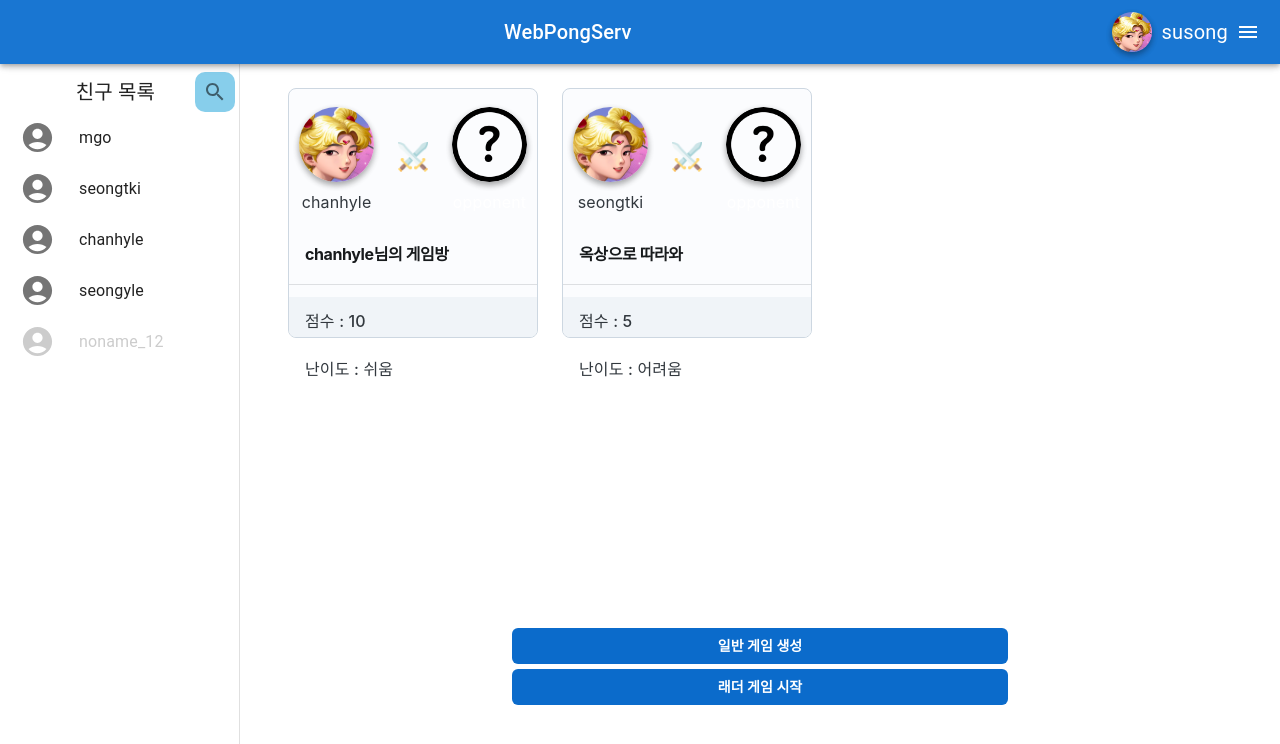
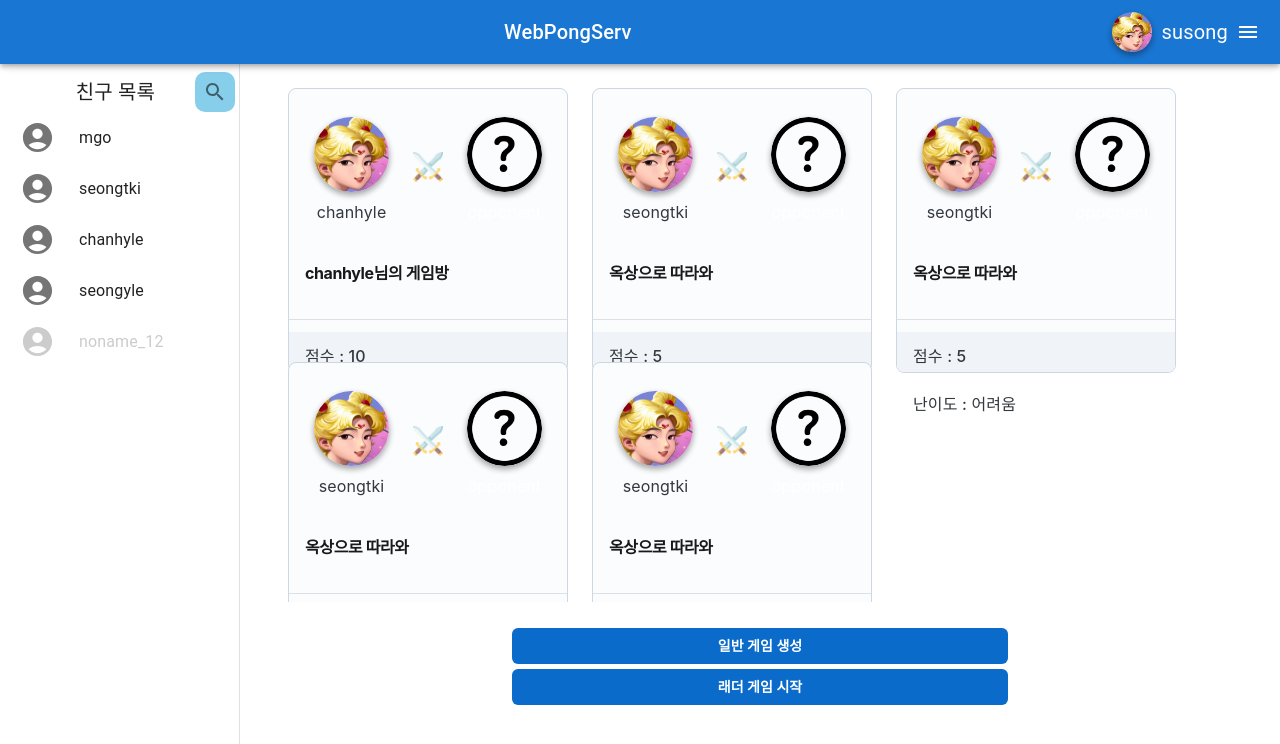
Before and after one commit to webPongServ/pongserv, a React (Create React App) app in the folder frontend/: page /game in a window 1280 px wide. Shown: the top 744 px of the page. Built offline with nearby package versions, Linux system fonts and the light colour scheme.

Commit message:
#30 FIX : click outside of game card problem

```diff
--- a/frontend/src/components/game/GameCard.tsx
+++ b/frontend/src/components/game/GameCard.tsx
@@ -24,17 +24,19 @@ const GameCard = (props: GameCardProps) => {
         props.setRoomStatus("normal-game");
         props.setSelectedID(props.id);
       }}
-      sx={{ cursor: "pointer" }}
+      sx={{
+        cursor: "pointer",
+        width: 280,
+        height: 250,
+      }}
     >
       <Card
         variant="outlined"
         sx={{
-          width: 250,
-          height: 250,
           "&:hover": { border: "3px solid skyblue" },
         }}
       >
-        <Box className="flex-container outframe" sx={{ height: 150, gap: 3 }}>
+        <Box className="flex-container outframe" sx={{ height: 130, gap: 3 }}>
           <Box
             className=" flex-container direction-column game-image"
             sx={{ gap: 1 }}
--- a/frontend/src/pages/game.tsx
+++ b/frontend/src/pages/game.tsx
@@ -28,6 +28,30 @@ const Game = () => {
       owner: "chanhyle",
       maxScore: 10,
       difficulty: "easy",
+      createdAt: new Date(),
+    },
+    {
+      id: "202304250002",
+      title: "옥상으로 따라와",
+      owner: "seongtki",
+      maxScore: 5,
+      difficulty: "hard",
+      createdAt: new Date(),
+    },
+    {
+      id: "202304250002",
+      title: "옥상으로 따라와",
+      owner: "seongtki",
+      maxScore: 5,
+      difficulty: "hard",
+      createdAt: new Date(),
+    },
+    {
+      id: "202304250002",
+      title: "옥상으로 따라와",
+      owner: "seongtki",
+      maxScore: 5,
+      difficulty: "hard",
       createdAt: new Date(),
     },
     {
```
